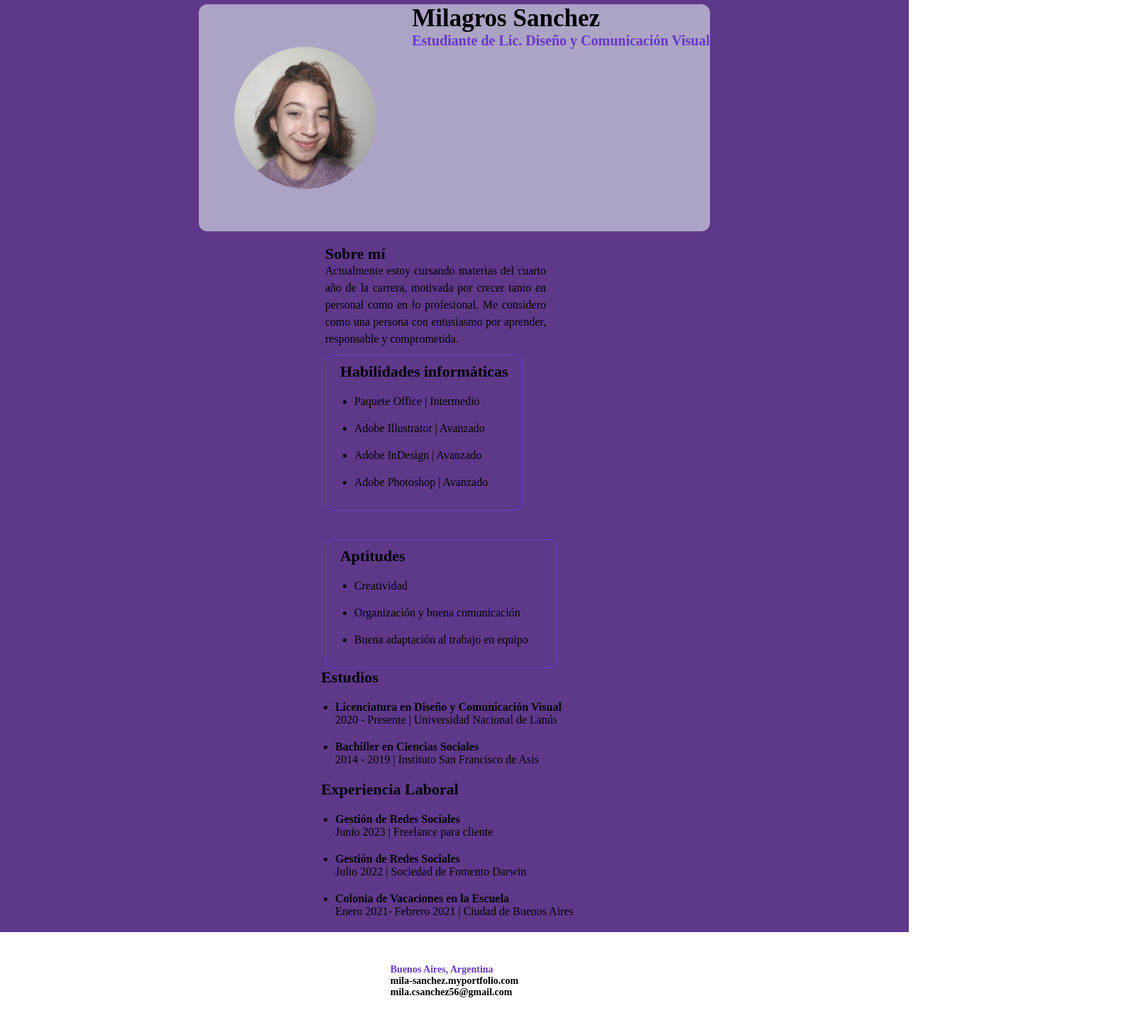
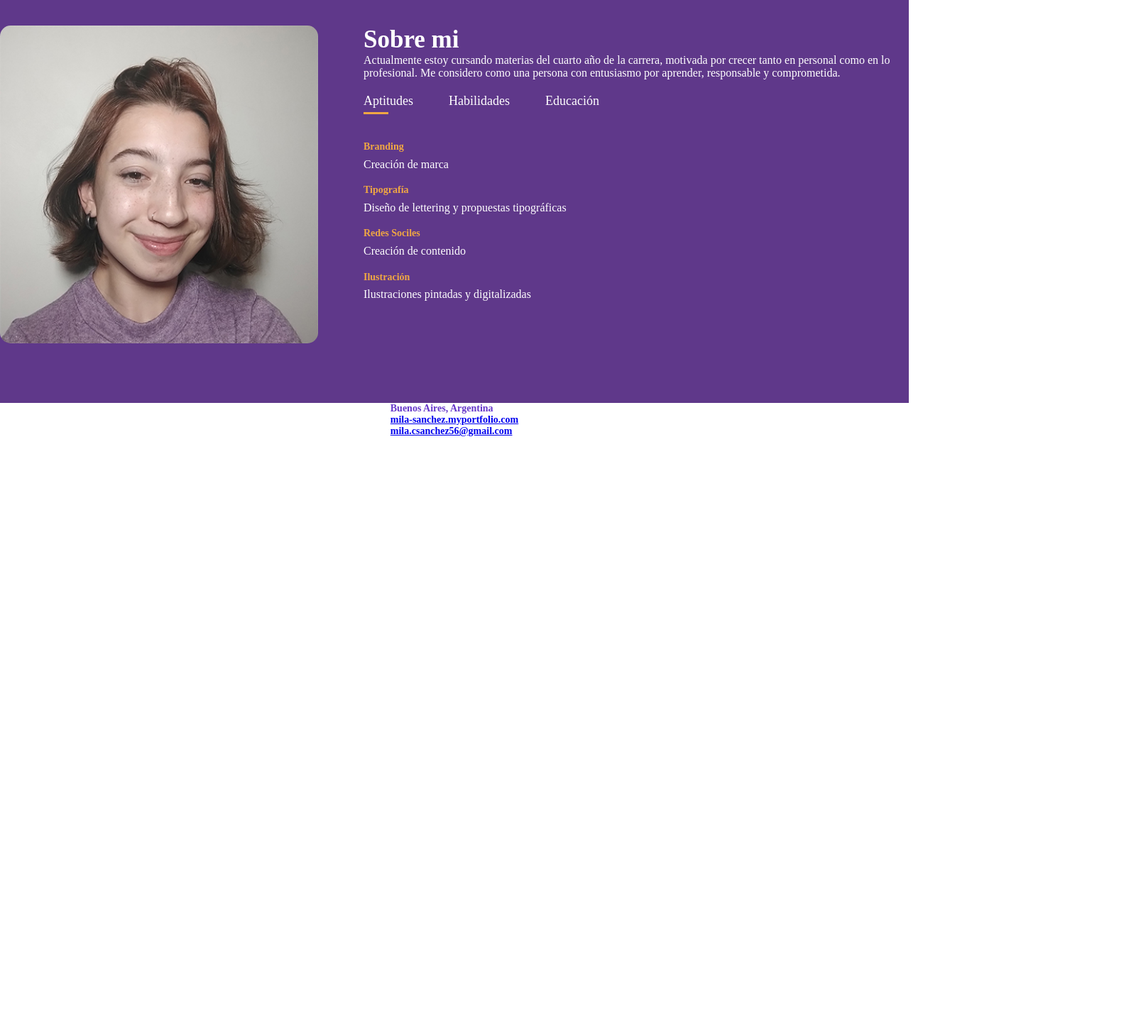
Before and after one commit to MilaCSanchez/cv.milacs, a plain HTML site: page index.html in a window 1280 px wide. Shown: the part 800-2252 px from the top of the page at 71% size, 1600 px wide, since content can reach past the window. After the commit the page ends 1416 px from the top, so only its background shows below. Drawn offline with Linux system fonts and the light colour scheme; files whose address does not match are found by name.

Commit message:
main avance

```diff
--- a/estilos.css
+++ b/estilos.css
@@ -7,34 +7,71 @@
 }
 
 .header{
-	width: 1920px;
+	width: 100%;
 	height: 756px;
 	display: flex;
 	flex-direction: column;
-	background-image: url("img/SVG/fondoheader.svg");
+	background-image: url("img/fondoheader-05.jpg");
 	background-repeat: no-repeat;
 	background-size: cover;
-	position: sticky;
 }
-/*animaciones*/
+/*animaciones---------------------*/
 
 .animacion{
-	margin-top: 80px;
+	display: flex;
+	width: 100%;
+	height: 100%;
 }
 #sol2{
-	animation: sol2 0.8s linear both;
+	display: flex;
+	margin-top: 70px;
+	animation: sol2 0.6s ease-in-out 2 both;
+	z-index: 150;
+	position: relative;
+	width: 100px;
+	height: 100px;
+	left:900px;
+	top:150px;
+	animation-name:sol1;
+	animation-duration: 4s;
+	animation-timing-function: ease-in;
+	animation-direction: normal;
+	animation-iteration-count: infinite;
 }
 
 @keyframes sol2{
 	0% {
-		transform:rotate(0);
+	transform: rotateZ(0);
 	}
 	100% {
-		transform: rotate(360deg);
-  }
+	transform: rotateZ(60deg);
+	}
+}
+#sol1{
+	display: flex;
+	animation: sol1 0.15s ease-in-out none;
+	z-index: 150;
+	position: relative;
+	width: 100px;
+	height: 100px;
+	margin-top: 180px;
+	animation-name:sol1;
+	animation-duration: 4s;
+	animation-timing-function: ease-in;
+	animation-direction:normal;
+	animation-iteration-count: infinite;
+
 }
 
-/*fin de animaciones*/
+@keyframes sol1{
+	0% {
+	transform: rotateZ(20deg);
+	}
+	100% {
+	transform: rotateZ(360deg);
+	}
+}
+/*fin de animaciones---------------*/
 
 .profile-imagen{
 	border-radius: 100%;
@@ -94,11 +131,12 @@ h1{
 	font-weight: bold;
 	font-style: normal;
 	font-size: 35px;
+	color:#FFFFFF
 }
 
 h2{
 	font-size: 20px;
-	color:#6738C9;
+	color:#F0A743;
 	font-weight: bolder;
 	font-style: normal;
 }
@@ -120,53 +158,75 @@ main{
 	align-items: center;
 	align-content: space-around;
 	background-color: #5F388A;
+	width: 100%;
+	height: auto
 
 }
-
-.nombre{
-	display:flex;
-	align-items: flex-start;
-	background:#ADA3C5;
-	border-radius: 12px;
-	margin-top: 50px;
+/*sobremi------------------------*/
+#sobremi{
+	padding: 80px 0px;
+	color:#FFFFFF;
 }
-.sobremi {
-	max-width: 90%;
-	text-align: justify;
-	line-height: 24px;
+.fila{
 	display: flex;
-	flex-direction: column;
-	align-items: flex-start;
+	justify-content: space-between;
+	flex-wrap: wrap;
 }
 
-.columnas{
-	display: flex;
-	margin: 20px;
-	max-width: 30%;
-	margin-bottom: auto;
-	flex-direction: column;
-	align-items: baseline;
-	justify-content: space-around;
-	content: close-quote;
+.sobremi-col-1{
+	flex-basis: 35%;
 }
 
-#habilidades{
-	border: 1px solid #6738C9;
-	border-radius: 5%;
-	padding: 10px 20px;
-	margin: 10px 10px 40px 10px;
+.sobremi-col-1 img{
+	width:100%;
+	border-radius: 15px;
 }
 
-#aptitudes{
-	border: 1px solid #6738C9;
-	border-radius: 12px;
-	padding: 10px 20px;
+.sobremi-col-2{
+	flex-basis: 60%;
 }
 
-.fila{
+.subtitulos{
 	display: flex;
-	flex-direction: column;
+	margin: 20px 0 40px;
 }
+
+.sub-links{
+	margin-right: 50px;
+	font-size: 18px;
+	font-weight: 500;
+	cursor: pointer;
+	position: relative;
+}
+
+.sub-links::after{
+	content:'';
+	width: 0;
+	height: 3px;
+	background:#F0A743;
+	position: absolute;
+	left: 0;
+	bottom: -8px;
+	transition: 0.5s;
+}
+.sub-links.activar-link::after{
+	width: 50%;
+}
+
+.tab-contenido ul li{
+	list-style:none;
+	margin: 10px 0;
+	line-height: 1.6
+}
+
+.tab-contenido ul li span{
+	color:#F0A743;
+	font-size: 14px;
+	font-weight: bolder;
+	line-height: 1.6;
+}
+
+/*sobremi------------------------*/
 
 li{
 	margin: 20px;
@@ -183,21 +243,3 @@ h5{
 	font-size: 14px;
 	color: #6738C9;
 }
-
-footer{
-	display: flex;
-	flex-direction: row;
-	padding: 45px;
-	justify-content: flex-end;
-
-}
-
-footer a{
-	text-decoration: none;
-	color: black;
-}
-
-h6{
-	font-size: 16px;
-	text-align:left
-}
--- a/index.html
+++ b/index.html
@@ -15,9 +15,9 @@
 				<li><a href="#"> Contacto</a></li>
 				</ul>
 		</nav>
-		<div class="animacion">
-			<svg width="1920" height="454" viewBox="0 0 1141 454" fill="none" xmlns="http://www.w3.org/2000/svg">
-			<g id="animacion">
+		<div>
+			<svg class="animacion" width="100%" height="100%" viewBox="0 0 1141 454" fill="none" xmlns="http://www.w3.org/2000/svg">
+			  <g>
 			    <g id="sol2">
 			      <path id="Vector" d="M1014.54 378.231C990.054 378.7 968.344 357.73 967.455 333.55C966.454 306.457 987.782 284.586 1013.79 284.216C1039.85 283.845 1060.91 304.322 1061.47 330.674C1062.03 356.619 1041.19 377.725 1014.53 378.231H1014.54ZM969.455 330.958C969.221 355.829 989.486 376.33 1014.39 376.417C1038.96 376.503 1059.51 356.113 1059.65 331.501C1059.8 307.112 1039.76 286.4 1015.84 286.215C989.782 286.018 969.69 305.396 969.455 330.958Z" fill="#5F388A"/>
 			      <path id="Vector_2" d="M913.303 244.941C917.601 246.78 922.306 248.026 926.097 250.618C930.963 253.951 936.026 257.728 939.299 262.48C943.621 268.75 948.894 271.898 956.081 271.33C966.554 270.515 972.518 276.637 978.125 284.24C970.863 290.177 964.961 297.015 960.774 306.001C959.761 304.483 959.058 303.458 958.378 302.409C954.785 296.855 950.598 292.634 943.263 292.066C936.619 291.56 932.729 286.82 930.605 280.772C928.888 275.884 927.381 270.935 925.912 265.973C923.862 259.061 919.824 253.408 914.995 248.236C914.254 247.446 913.538 246.644 912.809 245.854C912.97 245.546 913.13 245.237 913.291 244.928L913.303 244.941ZM975.408 283.488C974.729 282.772 973.951 281.982 973.21 281.155C968.208 275.613 962.491 272.218 954.488 272.934C951.314 273.218 947.437 271.972 944.794 270.108C941.41 267.726 938.953 264.048 936.125 260.9C931.247 255.469 925.319 251.618 918.021 248.668C919.848 251.421 921.367 253.531 922.713 255.753C927.344 263.418 929.629 271.972 932 280.488C933.507 285.907 936.816 289.61 942.707 290.35C948.141 291.029 952.895 292.967 956.6 297.176C957.971 298.743 959.601 300.076 960.737 301.15C965.529 295.386 970.357 289.56 975.408 283.463V283.488Z" fill="#5F388A"/>
@@ -47,6 +47,7 @@
 			      <path id="Vector_26" d="M976.84 253.741C982.175 256.049 986.856 258.308 988.548 264.183C989.486 267.454 990.82 270.626 992.178 274.415C989.684 275.625 986.843 276.995 983.855 278.439C981.385 275.156 980.286 271.502 981.187 267.799C982.459 262.566 981.237 258.431 977.31 254.938C977.137 254.778 977.112 254.444 976.853 253.741H976.84Z" fill="#5F388A"/>
 			      <path id="Vector_27" d="M1096.6 311.247C1091.58 321.035 1083.21 320.985 1074.68 320.948C1074.02 318.257 1073.26 315.258 1072.49 312.123C1075.65 310.728 1078.88 310.951 1081.61 312.444C1086.63 315.184 1091.26 315.048 1096.6 311.247Z" fill="#5F388A"/>
 			      <path id="Vector_28" d="M962.651 363.469C964.405 365.827 966.208 368.258 968.097 370.813C966.047 373.825 962.824 375.022 959.527 375.084C954.204 375.183 950.721 377.577 948.387 382.107C948.276 382.329 947.93 382.428 947.375 382.786C948.153 377.059 949.24 371.949 954.488 368.838C957.254 367.197 959.86 365.308 962.651 363.469Z" fill="#5F388A"/>
+		        </g>
 				</g>
 			    <g id="sol1">
 			      <path id="Vector_29" d="M123.543 177.232C99.0539 177.701 77.3438 156.73 76.4546 132.551C75.4543 105.458 96.7816 83.5864 122.789 83.2161C148.846 82.8458 169.914 103.323 170.47 129.675C171.026 155.619 150.192 176.726 123.53 177.232H123.543ZM78.4552 129.959C78.2206 154.829 98.4858 175.331 123.394 175.417C147.957 175.504 168.507 155.113 168.655 130.502C168.803 106.112 148.76 85.4008 124.839 85.2157C98.7822 85.0182 78.6898 104.396 78.4552 129.959Z" fill="#F0A743"/>
@@ -78,68 +79,35 @@
 			      <path id="Vector_55" d="M71.6512 162.468C73.4048 164.826 75.2078 167.257 77.0973 169.812C75.0473 172.824 71.8241 174.021 68.5268 174.083C63.2043 174.182 59.7218 176.576 57.3877 181.106C57.2766 181.328 56.9308 181.427 56.3751 181.785C57.1531 176.058 58.2398 170.948 63.4883 167.838C66.2546 166.196 68.8603 164.307 71.6512 162.468Z" fill="#F0A743"/>
 			      <path id="Vector_56" d="M71.6528 129.807C71.9226 100.413 95.0274 78.1292 124.991 78.3563C152.513 78.5692 175.546 102.371 175.376 130.431C175.206 158.718 151.575 182.18 123.33 182.08C94.6866 181.981 71.383 158.42 71.6528 129.807Z" fill="#F0A743"/>
 				</g>
-			</g>
 </svg>
 		</div>
 	</header>
 	<main>
-		<div class="nombre">
-			<img src="img/fotocv.jpg" width="200" height="200" alt="fotocv.jpg" class="profile-imagen"/>
-			<section class="titulos">
-				<h1 class="flex-item-a">Milagros&nbsp;Sanchez</h1>
-				<h2 class="flex-item-b">Estudiante de Lic. Diseño y Comunicaci&oacute;n Visual</h2>
-			</section>
+		<div id="sobremi">
+			<div class="container">
+				<div class="fila">
+					<div class="sobremi-col-1">
+						<img src="img/fotocv.jpg" alt="fotocv.jpg">
 					</div>
-		<div class="columnas">
-		<section class="sobremi">
-			<h4>Sobre m&iacute;</h4>
-				<p class="sobremi"> Actualmente estoy cursando materias del cuarto año de la carrera, motivada por crecer tanto en personal como en lo profesional.
-				Me considero como una persona con entusiasmo por aprender, responsable y comprometida.</p>
-		</section>
-		<section id="habilidades">
-			<h4> Habilidades informáticas</h4>
+					<div class="sobremi-col-2">
+						<h1>Sobre mi</h1>
+						<p class="sobremi"> Actualmente estoy cursando materias del cuarto año de la carrera, motivada por crecer tanto en personal como en lo profesional. Me considero como una persona con entusiasmo por aprender, responsable y comprometida.</p>
+					<div class="subtitulos">
+						<p class="sub-links activar-link">Aptitudes</p>
+						<p class="sub-links">Habilidades</p>
+						<p class="sub-links">Educaci&oacute;n</p>
+					</div>
+					<div class="tab-contenido">
 						<ul>
-				<li> Paquete Office | Intermedio</li>
-				<li> Adobe Illustrator | Avanzado</li>
-				<li> Adobe InDesign | Avanzado</li>
-				<li> Adobe Photoshop | Avanzado</li>
+							<li><span>Branding</span><br>Creación de marca</li>
+							<li><span>Tipograf&iacute;a</span><br>Diseño de lettering y propuestas tipográficas</li>
+							<li><span>Redes Sociles</span><br>Creación de contenido</li>
+							<li><span>Ilustraci&oacute;n</span><br>Ilustraciones pintadas y digitalizadas</li>
 						</ul>
-		</section>
-		<section id="aptitudes">
-			<h4> Aptitudes</h4>
-			<ul>
-				<li> Creatividad</li>
-				<li> Organizaci&oacute;n y buena comunicaci&oacute;n</li>
-				<li> Buena adaptaci&oacute;n al trabajo en equipo</li>
-			</ul>
-		</section>
 					</div>
-		<div class="fila">
-		<section id="estudios">
-			<h4>Estudios</h4>
-			<ul>
-				<li><h6>Licenciatura en Diseño y Comunicación Visual</h6>
-				<p>2020 - Presente | Universidad Nacional de Lan&uacute;s</p>
-				</li>
-				<li><h6>Bachiller en Ciencias Sociales</h6>
-				<p>2014 - 2019 | Instituto San Francisco de Asis</p>
-				</li>
-			</ul>
-		</section>
-		<section id="experiencia">
-			<h4>Experiencia Laboral</h4>
-			<ul>
-				<li><h6>Gestión de Redes Sociales</h6>
-				<p> Junio 2023 | Freelance para cliente</p>
-				</li>
-				<li><h6>Gestión de Redes Sociales</h6>
-				<p> Julio 2022 | Sociedad de Fomento Darwin</p>
-				</li>
-				<li><h6>Colonia de Vacaciones en la Escuela</h6>
-				<p> Enero 2021- Febrero 2021 | Ciudad de Buenos Aires</p>
-				</li>
-			</ul>
-		</section>
+					</div>
+				</div>
+			</div>
 		</div>
 	</main>
 </body>
```
Also changed, not shown: img/PNG/Recurso 8.png (added), img/Recurso 6.svg (renamed from img/SVG/Recurso 6.svg), img/logo milacs.png (renamed from img/72ppi/logo milacs.png), 1 other file. Lines whose indentation alone changed are shown as unchanged.
